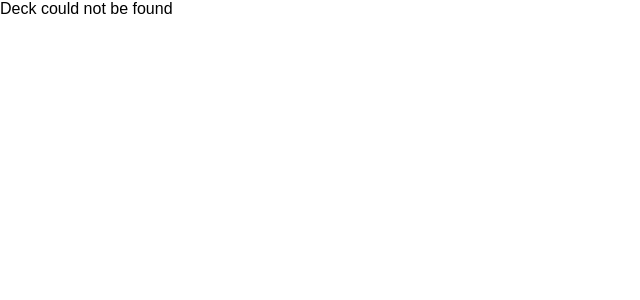
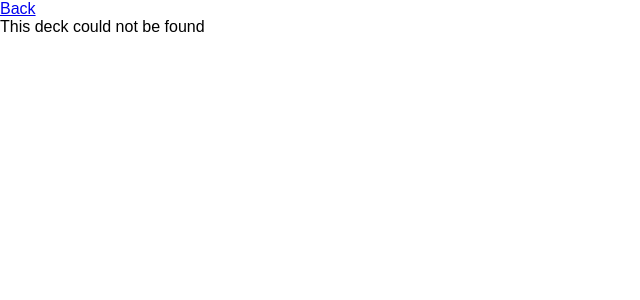
Before and after one commit to sequoian/flashcards, a React (Create React App) app: page /cards/1 in a window 1280 px wide. Shown: the top 300 px of the page, without its empty margins (0-640 px from the left). Built offline with nearby package versions, Linux system fonts and the light colour scheme.

Commit message:
account for no cards in deck

```diff
--- a/src/js/Deck.js
+++ b/src/js/Deck.js
@@ -76,6 +76,7 @@ class DeckPageContainer extends Component {
 
 const DeckPage = ({deck, activeCardIndex, showingFront, nextCard, previousCard, flipCard}) => {
   if (deck) {
+    if (deck.cards.length > 0) {
       const activeCard = deck.cards[activeCardIndex];
       let face = null;
       if (activeCard) {
@@ -107,10 +108,32 @@ const DeckPage = ({deck, activeCardIndex, showingFront, nextCard, previousCard,
     }
     else {
       return (
-      <div>Deck could not be found</div>
+        <NoCards deck={deck} />
       )
     }
   }
+  else {
+    return (
+      <NoDeck />
+    )
+  }
+}
+
+const NoCards = ({deck}) => (
+  <div>
+    <Link to={`/`}>Back</Link>
+    <Link to={`/edit/${deck.id}`}>Edit</Link>
+    <h2>{deck.title}</h2>
+    <div>There are no cards in this deck.  Add some <Link to={`/edit/${deck.id}`}>here</Link>.</div>
+  </div>
+)
+
+const NoDeck = () => (
+  <div>
+    <Link to={`/`}>Back</Link>
+    <div>This deck could not be found</div>
+  </div>
+)
 
 const CardControls = ({getPrevious, getNext, flipCard}) => (
   <div>
```
Lines whose indentation alone changed are shown as unchanged.
